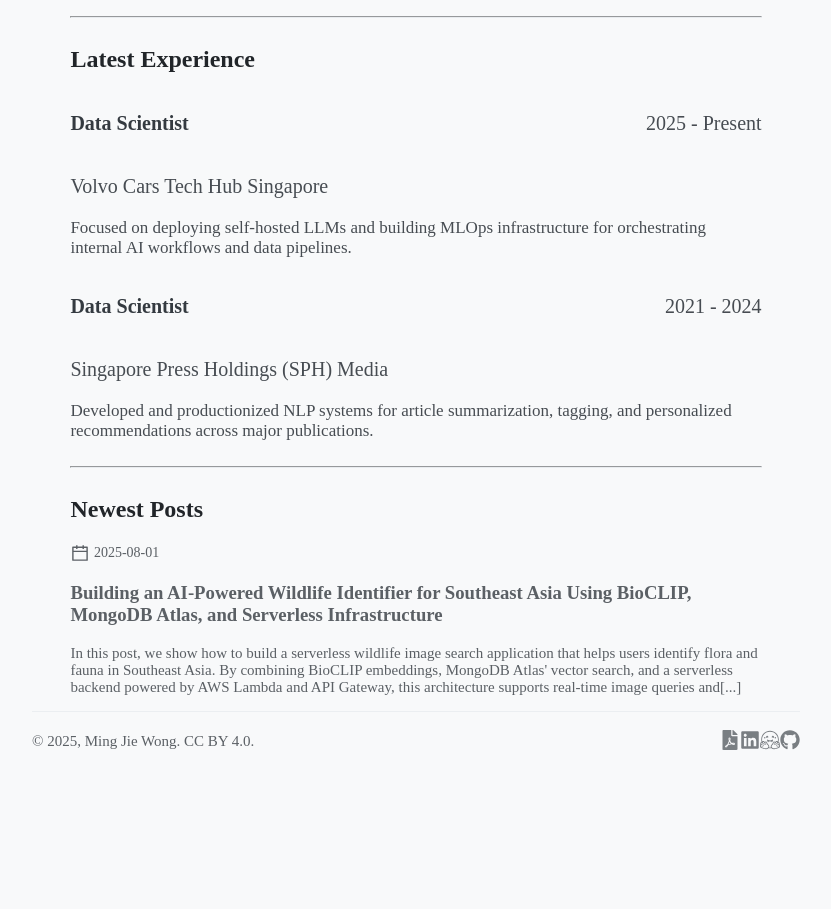
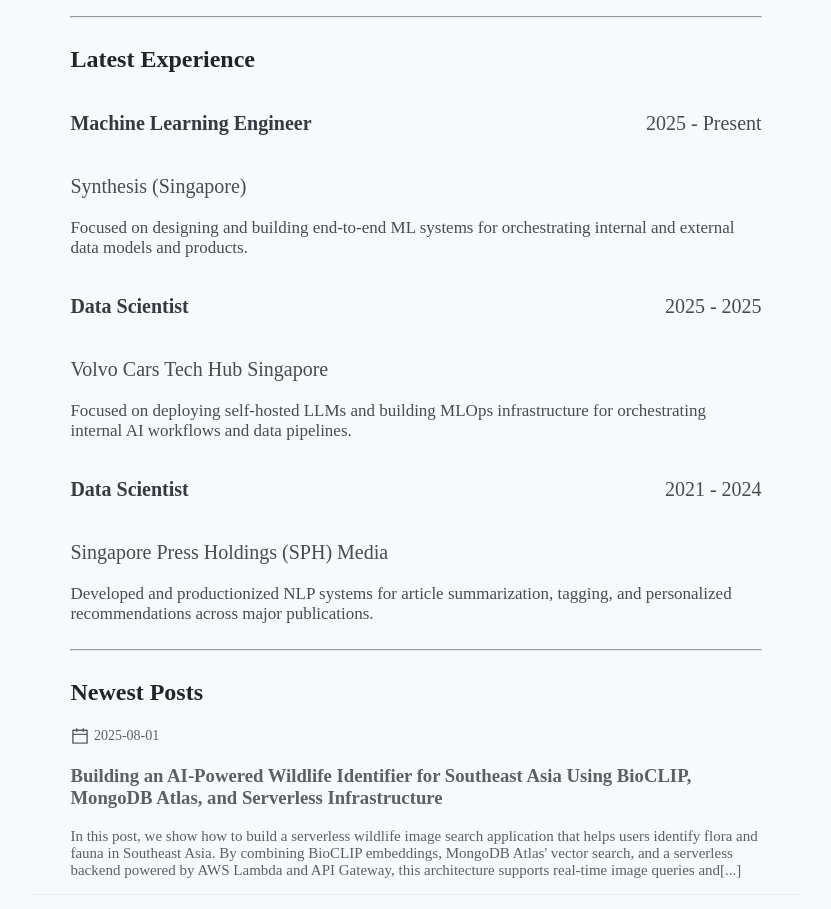
Before and after one commit to mingjiewong/mingjiewong.github.io, a React (Vite) app: page / in a window 1280 px wide. Shown: the part 1023-1932 px from the top of the page, without its empty margins (224-1055 px from the left). Before the commit the page ends 1795 px from the top, so only its background shows below. Built offline with nearby package versions, Linux system fonts and the light colour scheme.

Commit message:
Fix: update latest experience

```diff
--- a/src/data.js
+++ b/src/data.js
@@ -56,9 +56,15 @@
  */
 export const latestExperience = [
   {
+    role: "Machine Learning Engineer",
+    company: "Synthesis (Singapore)",
+    period: "2025 - Present",
+    desc: "Focused on designing and building end-to-end ML systems for orchestrating internal and external data models and products.",
+  },
+  {
     role: "Data Scientist",
     company: "Volvo Cars Tech Hub Singapore",
-    period: "2025 - Present",
+    period: "2025 - 2025",
     desc: "Focused on deploying self-hosted LLMs and building MLOps infrastructure for orchestrating internal AI workflows and data pipelines.",
   },
   {
```
